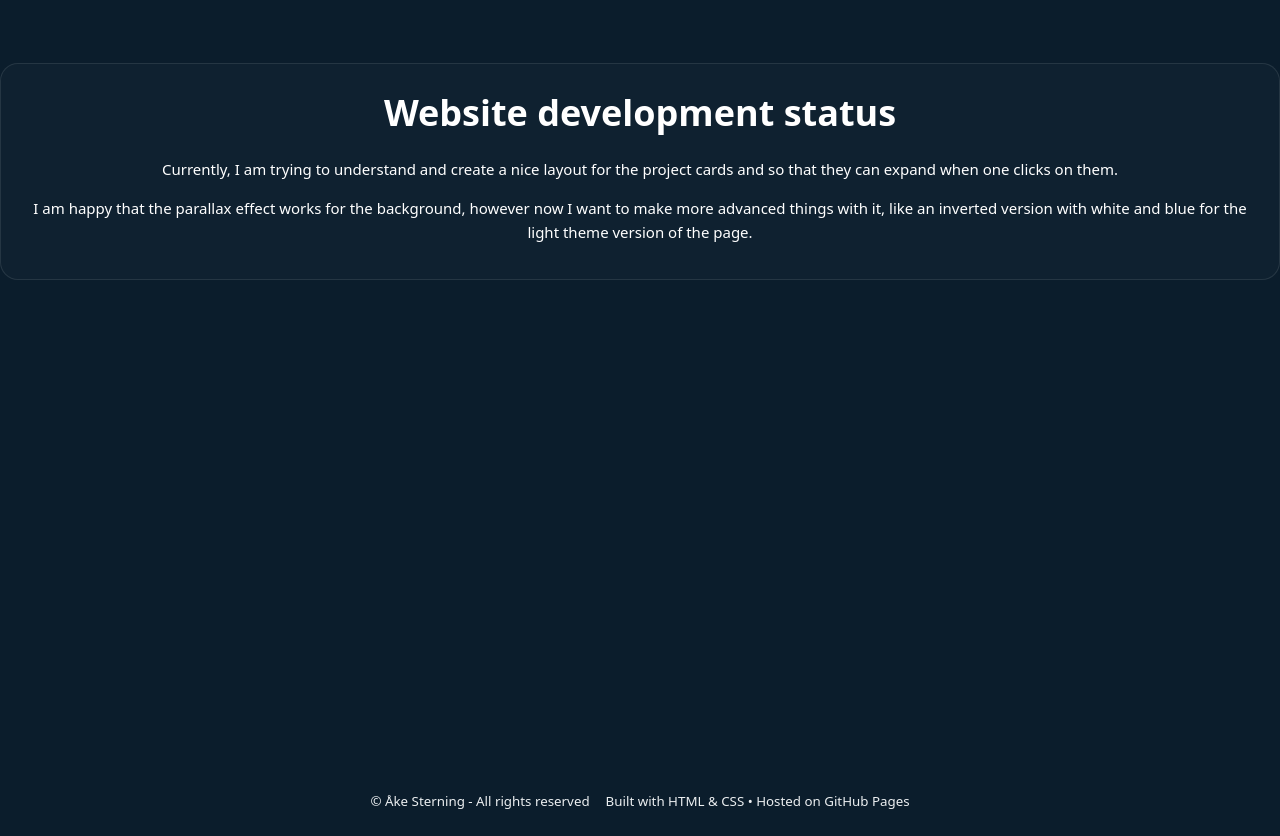
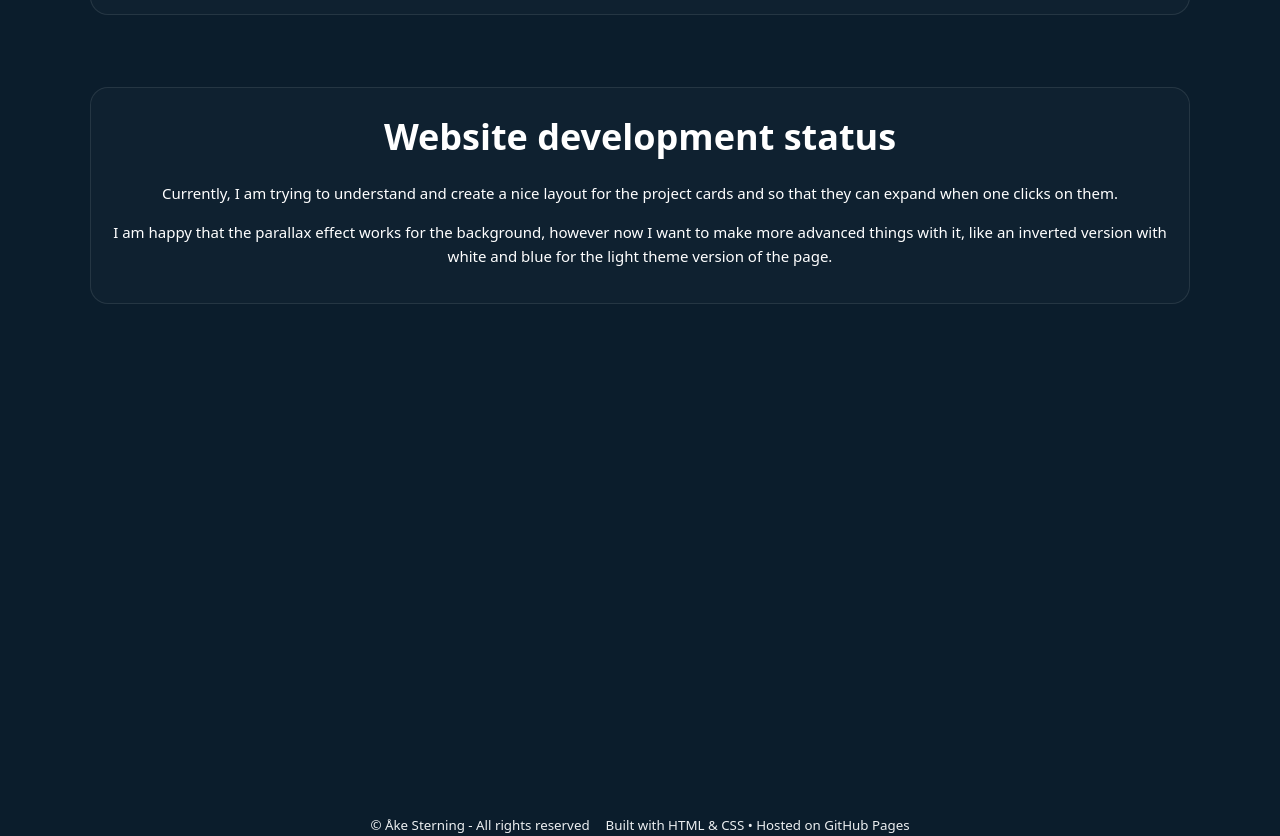
Before and after one commit to matlabwarrior/matlabwarrior.github.io, a plain HTML site: page index.html in a window 1280 px wide. Shown: the part 1855-2691 px from the top of the page. Before the commit the page ends 2667 px from the top, so only its background shows below. Drawn offline with Linux system fonts and the light colour scheme.

Commit message:
Add files via upload

```diff
--- a/style.css
+++ b/style.css
@@ -13,8 +13,12 @@ body {
         align-items: center;
         flex-wrap: wrap;
 
+
     }
 
+body:hover {
+        background-blend-mode: initial;
+            }
 /* Default */
 /*body {
   background: white;
@@ -108,7 +112,8 @@ html{scroll-behavior:smooth}
     *{box-sizing:border-box}
 
     /* --- Layout helpers --- */
-.container{width:min(1100px, 92vw); margin-inline:auto}
+.container{width:min(1100px, 92vw); margin-inline:auto; height: 65vh;}
+.container2{width:min(1100px, 92vw); margin-inline:auto}
 .grid{display:grid; gap:1.25rem}
 .btn{display:inline-block; padding:.75rem 1rem; border-radius:14px; text-decoration:none; font-weight:600}
 .btn-accent{background:var(--accent); color:white}
```
